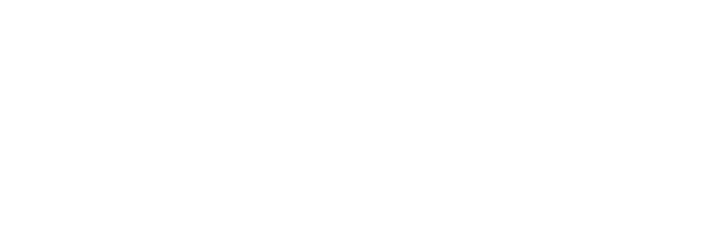
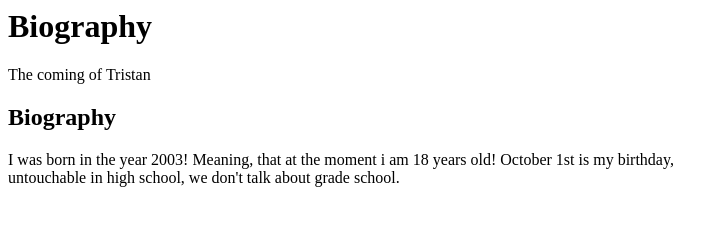
Before and after one commit to tris8u/lab-01, a plain HTML site: page Index.html in a window 1280 px wide. Shown: the whole page, without its empty margins (0-728 px from the left). Drawn offline with Linux system fonts and the light colour scheme.

Commit message:
Added title and paragraph

```diff
--- a/Index.html
+++ b/Index.html
@@ -1,13 +1,27 @@
-<!DOCTYPE html>
+
 <html lang="en">
 
 <head>
     <meta charset="UTF-8">
     <meta http-equiv="X-UA-Compatible" content="IE=edge">
     <meta name="viewport" content="width=device-width, initial-scale=1.0">
-    <title>First Page</title>
+    <title>Tristan</title>
 </head>
+
 <body>
+    <header>
+        <h1>Biography</h1>
+        <p>The coming of Tristan</p>
 
+    </header>
+<Section>
+    <h2>Biography</h2>
+    <p>
+        I was born in the year 2003! Meaning, that at the moment i am 18 years
+        old! October 1st is my birthday,<br and it is coming very soon. I was <em>untouchable</em>
+        in high school, we don't talk about grade school.
+    </p>
+</Section>
 </body>
+
 </html>
```
